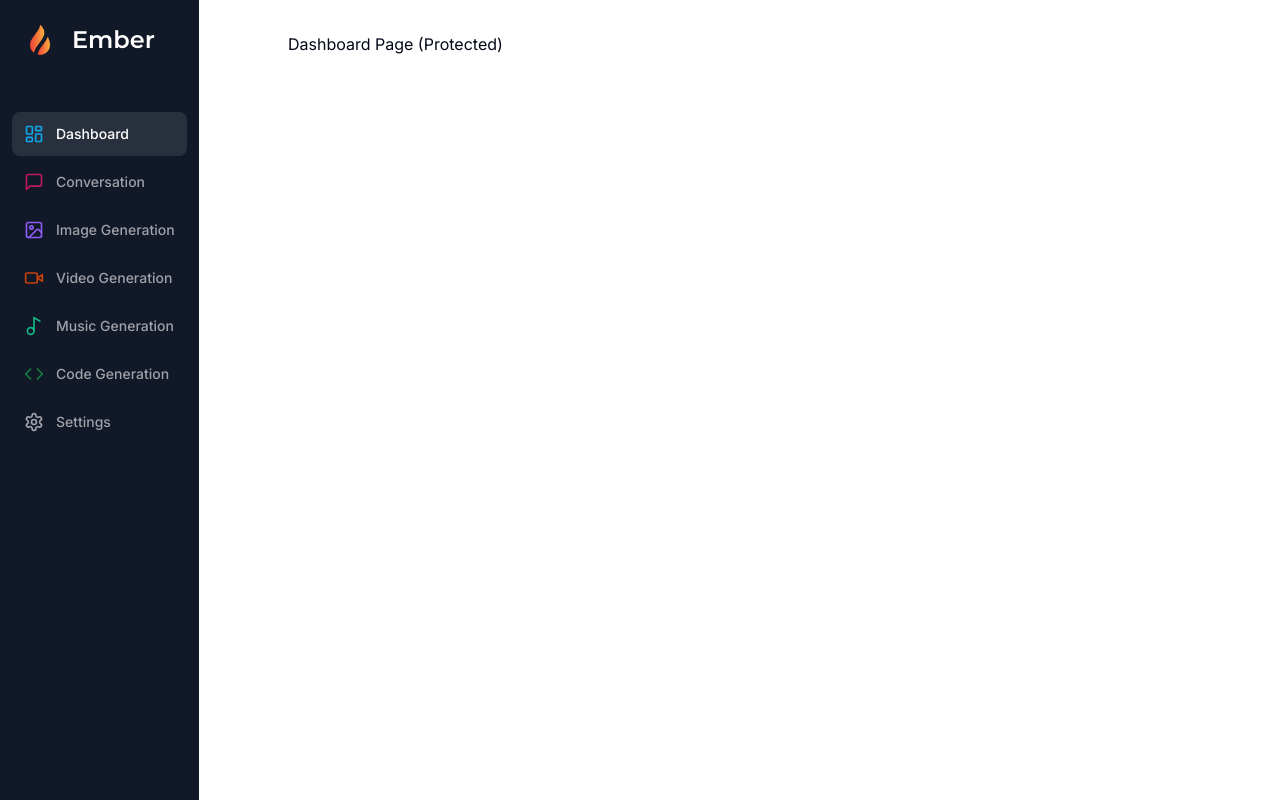
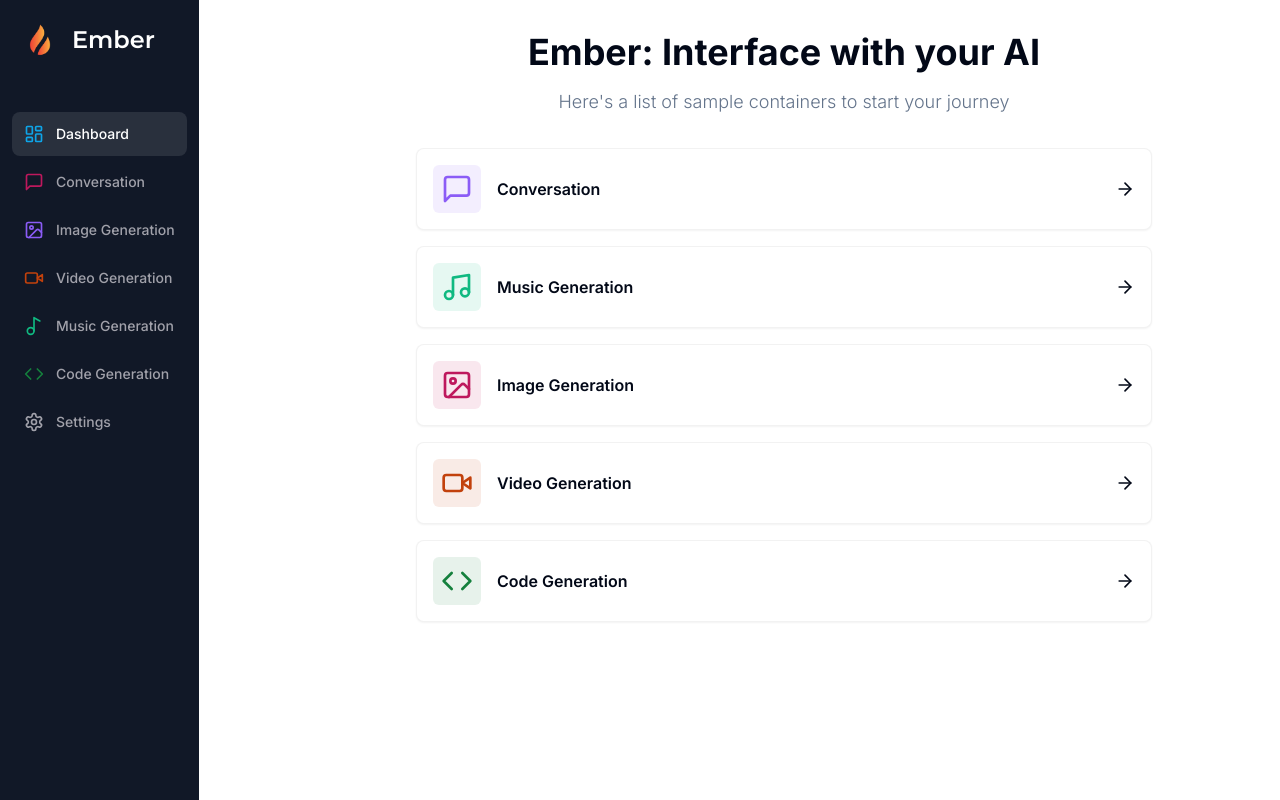
Before and after one commit to Liquid-Network-AU/interface, a Next.js app: page /dashboard in a window 1280 px wide. Built offline with nearby package versions, Linux system fonts and the light colour scheme.

Commit message:
🐿️😄 ↝ Use client...

```diff
--- a/app/(dashboard)/(routes)/dashboard/page.tsx
+++ b/app/(dashboard)/(routes)/dashboard/page.tsx
@@ -1,12 +1,71 @@
-import { Button } from "@/components/ui/button";
-import { UserButton } from "@clerk/nextjs";
+"use client"
+
+import { ArrowRight, Code, ImageIcon, MessageSquare, Music, VideoIcon } from "lucide-react";
+
+import { Card } from "@/components/ui/card";
+import { cn } from "@/lib/utils";
+
+const repositories = [ // Will later be fetched from your own repos/followed repos
+  {
+    label: "Conversation",
+    icon: MessageSquare,
+    color: 'text-violet-500',
+    bgColor: 'bg-violet-500/10',
+    href: '/conversation'
+  },
+  {
+    label: 'Music Generation',
+    icon: Music,
+    href: '/music',
+    color: "text-emerald-500",
+    bgColor: "bg-emerald-500/10",
+  },
+  {
+    label: 'Image Generation',
+    icon: ImageIcon,
+    color: "text-pink-700",
+    bgColor: "bg-pink-700/10",
+    href: '/image',
+  },
+  {
+    label: 'Video Generation',
+    icon: VideoIcon,
+    color: "text-orange-700",
+    bgColor: "bg-orange-700/10",
+    href: '/video',
+  },
+  {
+    label: 'Code Generation',
+    icon: Code,
+    color: "text-green-700",
+    bgColor: "bg-green-700/10",
+    href: '/code',
+  },
+];
 
 const DashboardPage = () => {
   return (
     <div>
-      <p>Dashboard Page (Protected)</p>
+      <div className="mb-8 space-y-4">
+        <h2 className="text-2xl md:text-4xl font-bold text-center">Ember: Interface with your AI</h2>
+        <p className="text-muted-foreground font-light text-sm md:text-lg text-center">Here's a list of sample containers to start your journey</p>
+      </div>
+      <div className="px-4 md:px-20 lg:px-32 space-y-4">
+        {repositories.map((repository) => (
+          <Card
+            key={repository.href}
+            className="p-4 border-black/5 flex items-center justify-between hover:shadow-md transition cursor-pointer"
+          >
+            <div className="flex items-center gap-x-4">
+              <div className={cn("p-2 w-fit rounded-md", repository.bgColor)}><repository.icon className={cn("w-8 h-8", repository.color)} /></div>
+              <div className="font-semibold">{repository.label}</div>
+            </div>
+            <ArrowRight className="w-5 h-5" />
+          </Card>
+        ))}
+      </div>
     </div>
   );
-}
+};
 
 export default DashboardPage;
--- /dev/null
+++ b/components/ui/card.tsx
@@ -0,0 +1,79 @@
+import * as React from "react"
+
+import { cn } from "@/lib/utils"
+
+const Card = React.forwardRef<
+  HTMLDivElement,
+  React.HTMLAttributes<HTMLDivElement>
+>(({ className, ...props }, ref) => (
+  <div
+    ref={ref}
+    className={cn(
+      "rounded-lg border bg-card text-card-foreground shadow-sm",
+      className
+    )}
+    {...props}
+  />
+))
+Card.displayName = "Card"
+
+const CardHeader = React.forwardRef<
+  HTMLDivElement,
+  React.HTMLAttributes<HTMLDivElement>
+>(({ className, ...props }, ref) => (
+  <div
+    ref={ref}
+    className={cn("flex flex-col space-y-1.5 p-6", className)}
+    {...props}
+  />
+))
+CardHeader.displayName = "CardHeader"
+
+const CardTitle = React.forwardRef<
+  HTMLParagraphElement,
+  React.HTMLAttributes<HTMLHeadingElement>
+>(({ className, ...props }, ref) => (
+  <h3
+    ref={ref}
+    className={cn(
+      "text-2xl font-semibold leading-none tracking-tight",
+      className
+    )}
+    {...props}
+  />
+))
+CardTitle.displayName = "CardTitle"
+
+const CardDescription = React.forwardRef<
+  HTMLParagraphElement,
+  React.HTMLAttributes<HTMLParagraphElement>
+>(({ className, ...props }, ref) => (
+  <p
+    ref={ref}
+    className={cn("text-sm text-muted-foreground", className)}
+    {...props}
+  />
+))
+CardDescription.displayName = "CardDescription"
+
+const CardContent = React.forwardRef<
+  HTMLDivElement,
+  React.HTMLAttributes<HTMLDivElement>
+>(({ className, ...props }, ref) => (
+  <div ref={ref} className={cn("p-6 pt-0", className)} {...props} />
+))
+CardContent.displayName = "CardContent"
+
+const CardFooter = React.forwardRef<
+  HTMLDivElement,
+  React.HTMLAttributes<HTMLDivElement>
+>(({ className, ...props }, ref) => (
+  <div
+    ref={ref}
+    className={cn("flex items-center p-6 pt-0", className)}
+    {...props}
+  />
+))
+CardFooter.displayName = "CardFooter"
+
+export { Card, CardHeader, CardFooter, CardTitle, CardDescription, CardContent }
```
